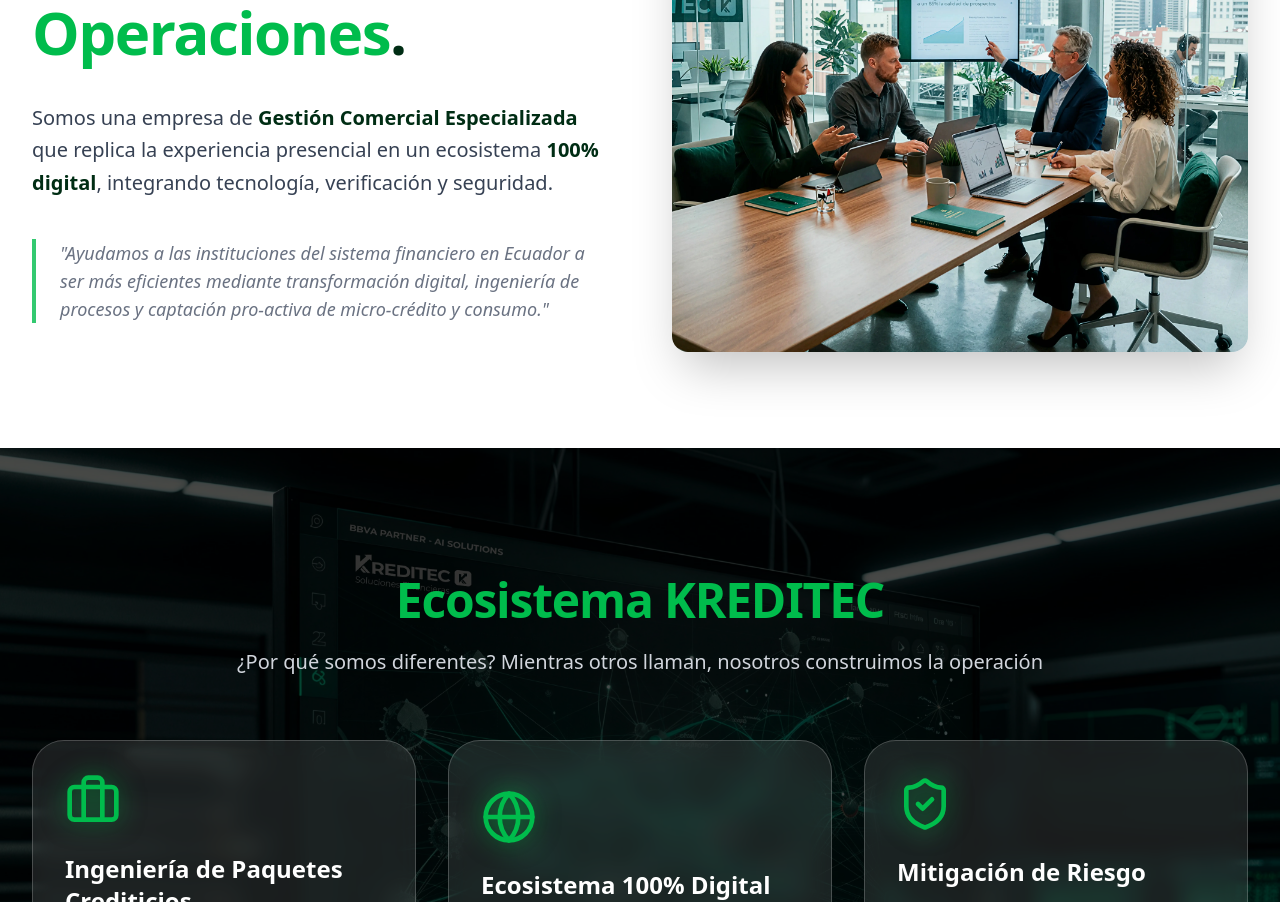
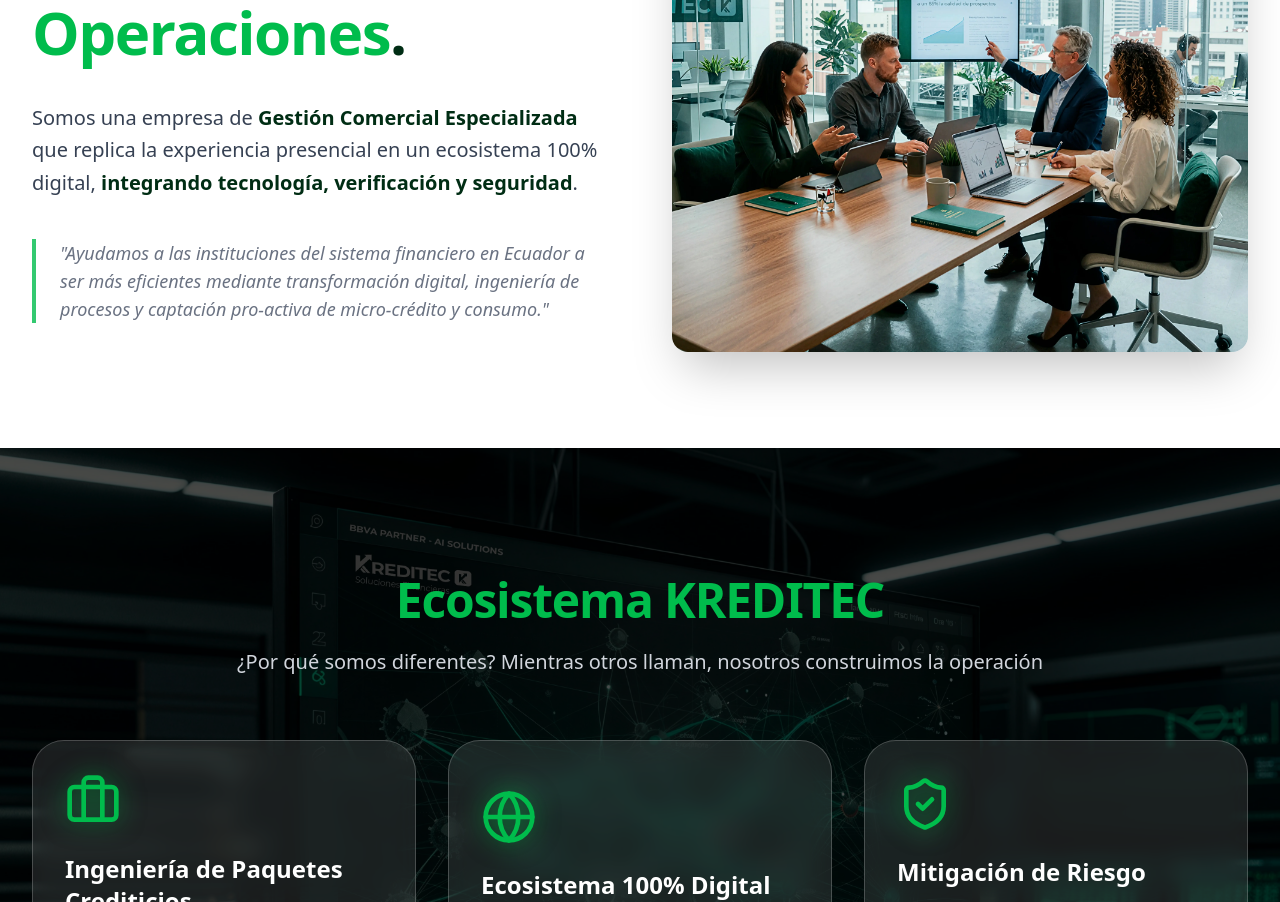
Before and after one commit to eventosprimeai/kreditec, a Next.js app in the folder kreditec-web/: page / in a window 1280 px wide. Shown: the part 1080-1982 px from the top of the page. Built offline with nearby package versions, Linux system fonts and the light colour scheme.

Commit message:
fix: ajuste negrita propuesta de valor - enfasis en tecnologia verificacion y seguridad

```diff
--- a/kreditec-web/src/app/page.tsx
+++ b/kreditec-web/src/app/page.tsx
@@ -75,7 +75,7 @@
                   Más que llamadas,<br />Construimos <span className="text-[var(--color-accent)]">Operaciones</span>.
                </h3>
                <p className="text-lg md:text-xl text-gray-700 mb-10 leading-relaxed font-medium">
-                  Somos una empresa de <strong className="font-bold text-[#002d14]">Gestión Comercial Especializada</strong> que replica la experiencia presencial en un ecosistema <strong className="font-bold text-[#002d14]">100% digital</strong>, integrando tecnología, verificación y seguridad.
+                  Somos una empresa de <strong className="font-bold text-[#002d14]">Gestión Comercial Especializada</strong> que replica la experiencia presencial en un ecosistema 100% digital, <strong className="font-bold text-[#002d14]">integrando tecnología, verificación y seguridad</strong>.
                </p>
                <div className="pl-6 border-l-4 border-[var(--color-accent)]/80">
                   <p className="text-gray-500 italic text-lg hover:text-gray-800 transition-colors">
```
